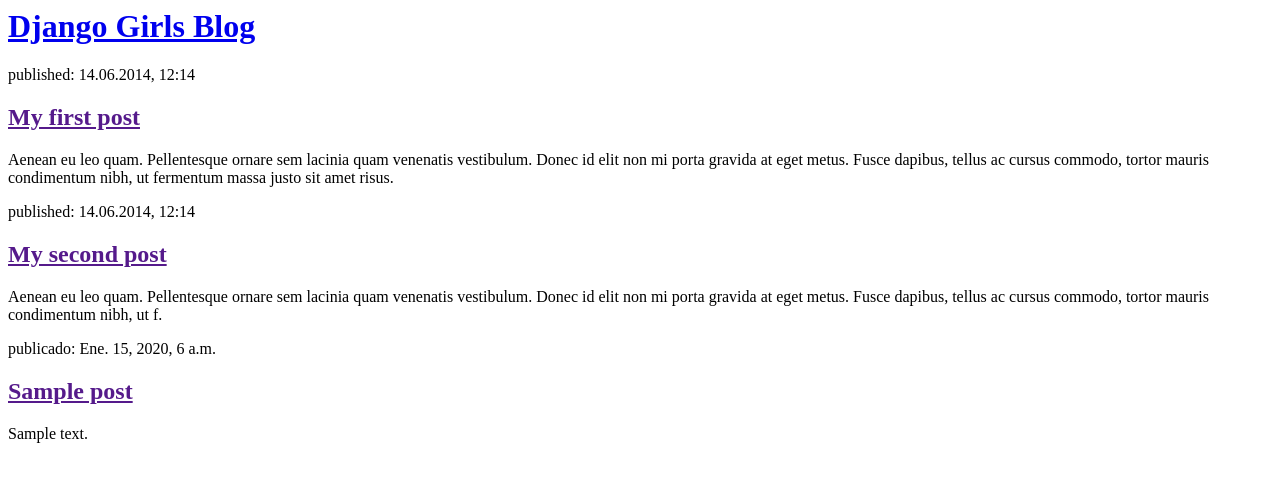
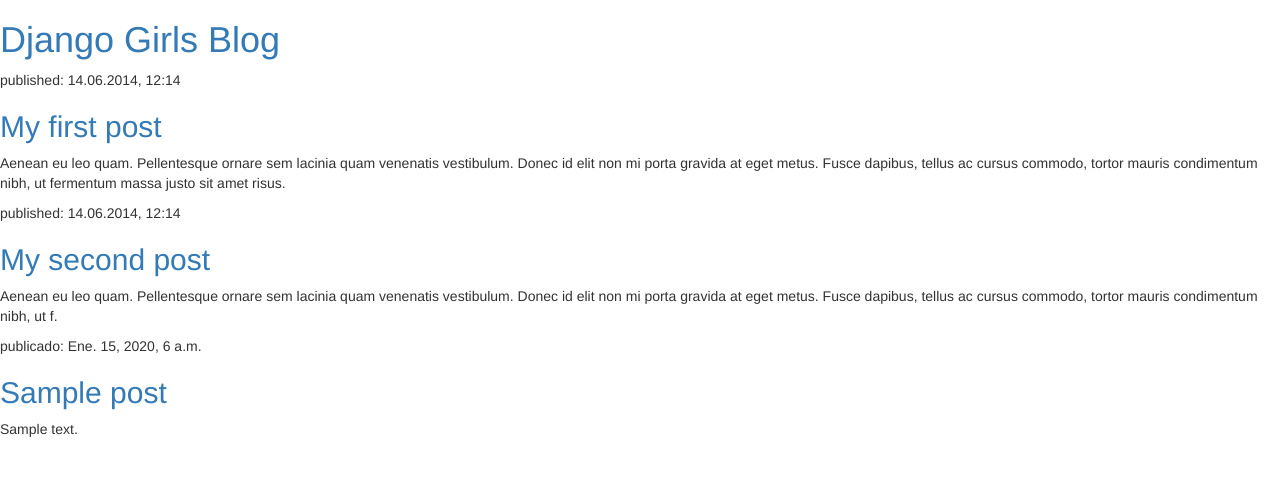
Before and after one commit to Angeles27/my-first-blog, a Django app: page / in a window 1280 px wide. Shown: the top 482 px of the page. Run offline with Django 3.2, Linux system fonts and the light colour scheme; tables that the repository leaves empty hold one stand-in row (values such as "Sample post"); some libraries are stand-ins or nearby versions.

Commit message:
Cambie el HTML para la pagina.

```diff
--- a/blog/templates/blog/post_list.html
+++ b/blog/templates/blog/post_list.html
@@ -3,6 +3,9 @@
     <head>
         <title>Django Girls blog</title>
     </head>
+    <link rel="stylesheet" href="//maxcdn.bootstrapcdn.com/bootstrap/3.2.0/css/bootstrap.min.css">
+    <link rel="stylesheet" href="//maxcdn.bootstrapcdn.com/bootstrap/3.2.0/css/bootstrap-theme.min.css">
+
     <body>
         <div>
             <h1><a href="/">Django Girls Blog</a></h1>
@@ -14,11 +17,13 @@
             <p>Aenean eu leo quam. Pellentesque ornare sem lacinia quam venenatis vestibulum. Donec id elit non mi porta gravida at eget metus. Fusce dapibus, tellus ac cursus commodo, tortor mauris condimentum nibh, ut fermentum massa justo sit amet risus.</p>
         </div>
 
+        {% for post in posts %}
         <div>
             <p>published: 14.06.2014, 12:14</p>
             <h2><a href="">My second post</a></h2>
             <p>Aenean eu leo quam. Pellentesque ornare sem lacinia quam venenatis vestibulum. Donec id elit non mi porta gravida at eget metus. Fusce dapibus, tellus ac cursus commodo, tortor mauris condimentum nibh, ut f.</p>
         </div>
+        {% endfor %}
 
         {% for post in posts %}
     <div>
```
